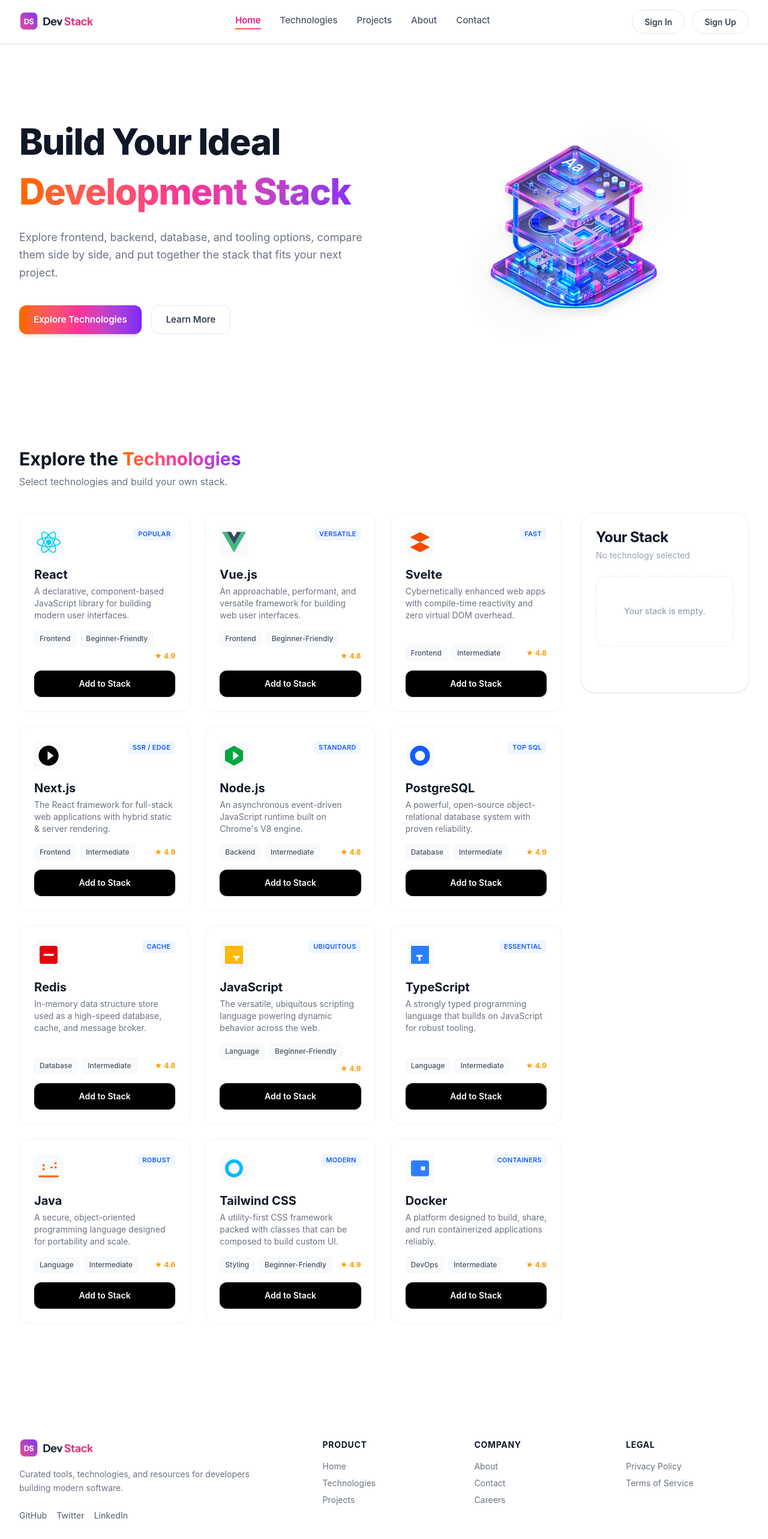
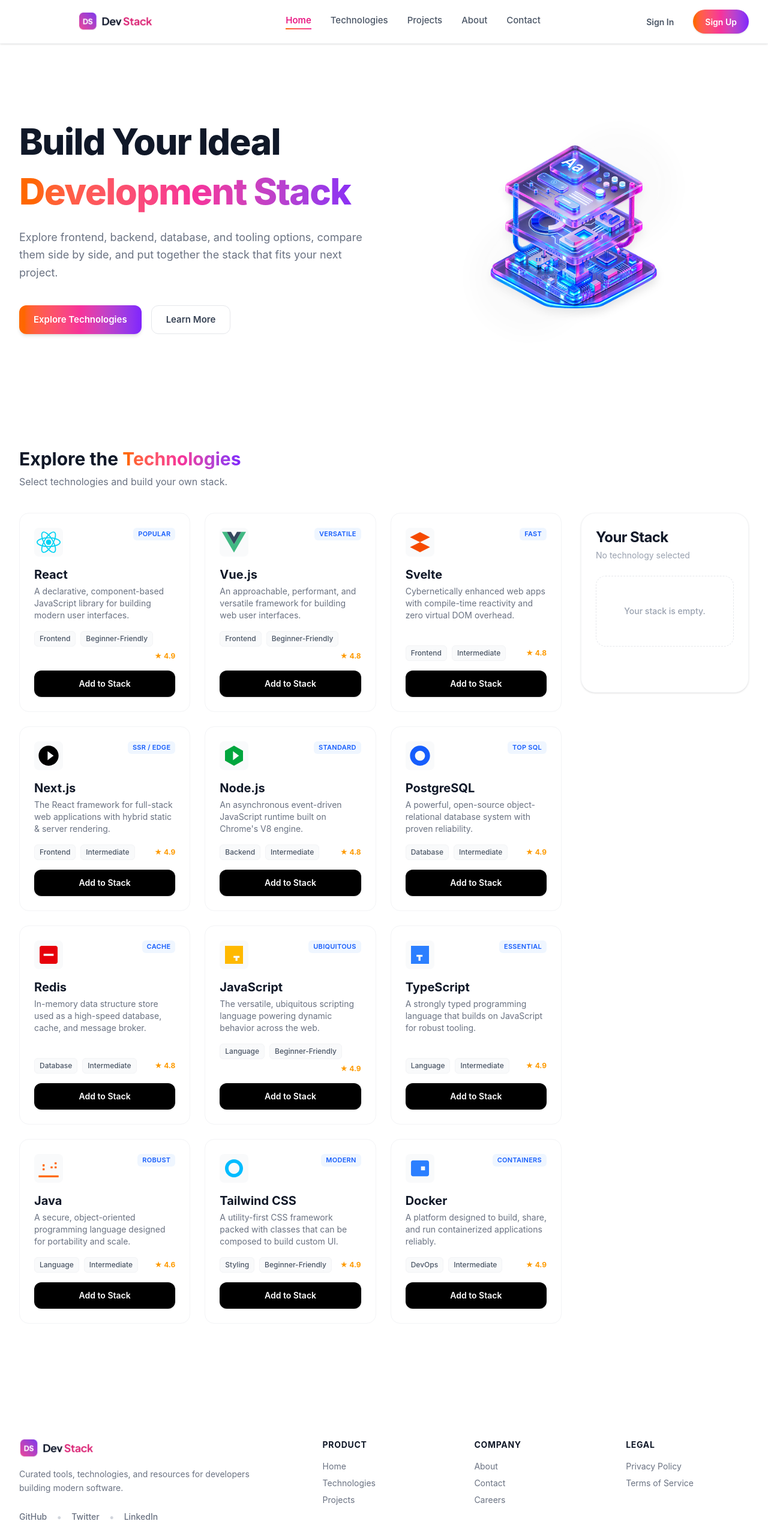
Before and after one commit to Sayeed-sbs/DevStack, a React (Vite) app: page / in a window 1280 px wide. Shown: the top 2566 px of the page at 60% size. Built offline with nearby package versions, Linux system fonts and the light colour scheme.

Commit message:
fixing navbar and footer for responsive

```diff
--- a/src/components/Footer.jsx
+++ b/src/components/Footer.jsx
@@ -7,16 +7,18 @@ const Footer = () => {
       <div className="mx-auto max-w-7xl px-4 sm:px-6 lg:px-8">
         <div className="grid grid-cols-1 md:grid-cols-2 lg:grid-cols-5 gap-12 pb-12">
 
-          <div className="lg:col-span-2 flex flex-col gap-4 text-center md:text-left">
+          <div className="lg:col-span-2 flex flex-col gap-4 text-center md:text-left items-center md:items-start">
             <a href="#home" className="flex items-center justify-center md:justify-start">
               <img src={logoText} alt="DevStack" className="h-8 w-auto object-contain" />
             </a>
-            <p className="text-sm text-gray-500 leading-relaxed max-w-sm mx-auto md:mx-0">
+            <p className="text-sm text-gray-500 leading-relaxed max-w-sm text-center md:text-left mx-auto md:mx-0">
               Curated tools, technologies, and resources for developers building modern software.
             </p>
             <div className="flex items-center justify-center md:justify-start gap-4 mt-2 text-gray-500">
               <a href="https://github.com" target="_blank" rel="noreferrer" className="hover:text-pink-600 transition-colors text-sm font-medium">GitHub</a>
+              <span className="text-gray-300 hidden md:inline">•</span>
               <a href="https://twitter.com" target="_blank" rel="noreferrer" className="hover:text-pink-600 transition-colors text-sm font-medium">Twitter</a>
+              <span className="text-gray-300 hidden md:inline">•</span>
               <a href="https://linkedin.com" target="_blank" rel="noreferrer" className="hover:text-pink-600 transition-colors text-sm font-medium">LinkedIn</a>
             </div>
           </div>
--- a/src/components/Hero.jsx
+++ b/src/components/Hero.jsx
@@ -26,12 +26,13 @@ const Hero = () => {
               >
                 Explore Technologies
               </a>
-              <a
-                href="#about"
-                className="h-12 px-6 flex items-center justify-center text-[15px] font-semibold text-gray-700 rounded-xl border border-gray-200 hover:border-transparent hover:text-white hover:bg-gradient-to-r hover:from-orange-500 hover:via-pink-500 hover:to-violet-600 transition-all duration-300 cursor-pointer"
-              >
-                Learn More
-              </a>
+            <a
+              href="#about"
+              className="h-12 px-6 flex items-center justify-center text-[15px] font-semibold text-gray-700 rounded-xl border border-gray-200 bg-transparent hover:border-black hover:text-gray-100 hover:bg-black transition-all duration-300 cursor-pointer"
+            >
+              Learn More
+            </a>
+
             </div>
           </div>
 
--- a/src/components/Navbar.jsx
+++ b/src/components/Navbar.jsx
@@ -3,6 +3,8 @@ import logoText from '/src/assets/logo-text.png';
 
 const Navbar = () => {
   const [activeTab, setActiveTab] = useState('home');
+
+  const themeGradient = "from-orange-500 via-pink-500 to-violet-600";
 
   const navItems = [
     { id: 'home', label: 'Home' },
@@ -15,9 +17,9 @@ const Navbar = () => {
   return (
     <div className="sticky top-0 z-50 w-full border-b border-gray-100 bg-white/90 backdrop-blur-md shadow-sm">
       <div className="mx-auto max-w-7xl px-4 sm:px-6 lg:px-8">
-        <div className="navbar min-h-[72px] p-0 justify-between">
+        <div className="navbar min-h-[72px] p-0 relative flex items-center justify-between">
 
-          <div className="navbar-start w-auto gap-2">
+          <div className="flex items-center lg:navbar-start w-auto">
             <div className="dropdown lg:hidden">
               <div tabIndex={0} role="button" className="btn btn-ghost btn-circle text-gray-700">
                 <svg xmlns="http://w3.org" className="h-6 w-6" fill="none" viewBox="0 0 24 24" stroke="currentColor">
@@ -42,7 +44,9 @@ const Navbar = () => {
                 ))}
               </ul>
             </div>
+          </div>
 
+          <div className="absolute left-1/2 transform -translate-x-1/2 lg:static lg:transform-none lg:navbar-start lg:w-auto">
             <a href="#home" onClick={() => setActiveTab('home')} className="flex items-center">
               <img src={logoText} alt="DevStack" className="h-8 w-auto object-contain" />
             </a>
@@ -71,11 +75,11 @@ const Navbar = () => {
             </ul>
           </div>
 
-          <div className="navbar-end w-auto gap-3">
-            <button className="h-10 px-5 text-[14px] font-semibold text-gray-700 rounded-full border border-gray-200 hover:border-transparent hover:text-white hover:bg-gradient-to-r hover:from-orange-500 hover:via-pink-500 hover:to-violet-600 transition-all duration-300 cursor-pointer">
+          <div className="navbar-end w-auto gap-4">
+            <button className="h-10 px-4 text-[14px] font-semibold text-gray-600 hover:text-white hover:bg-black rounded-full transition-all duration-300 bg-transparent border-none cursor-pointer">
               Sign In
             </button>
-            <button className="h-10 px-5 text-[14px] font-semibold text-gray-700 rounded-full border border-gray-200 hover:border-transparent hover:text-white hover:bg-gradient-to-r hover:from-orange-500 hover:via-pink-500 hover:to-violet-600 transition-all duration-300 cursor-pointer">
+            <button className={`h-10 px-5 text-[14px] font-semibold text-white rounded-full bg-gradient-to-r ${themeGradient} hover:opacity-90 transition-opacity shadow-sm cursor-pointer`}>
               Sign Up
             </button>
           </div>
```
Also changed, not shown: 1 other file (tests, documents, lock files or other folders).
